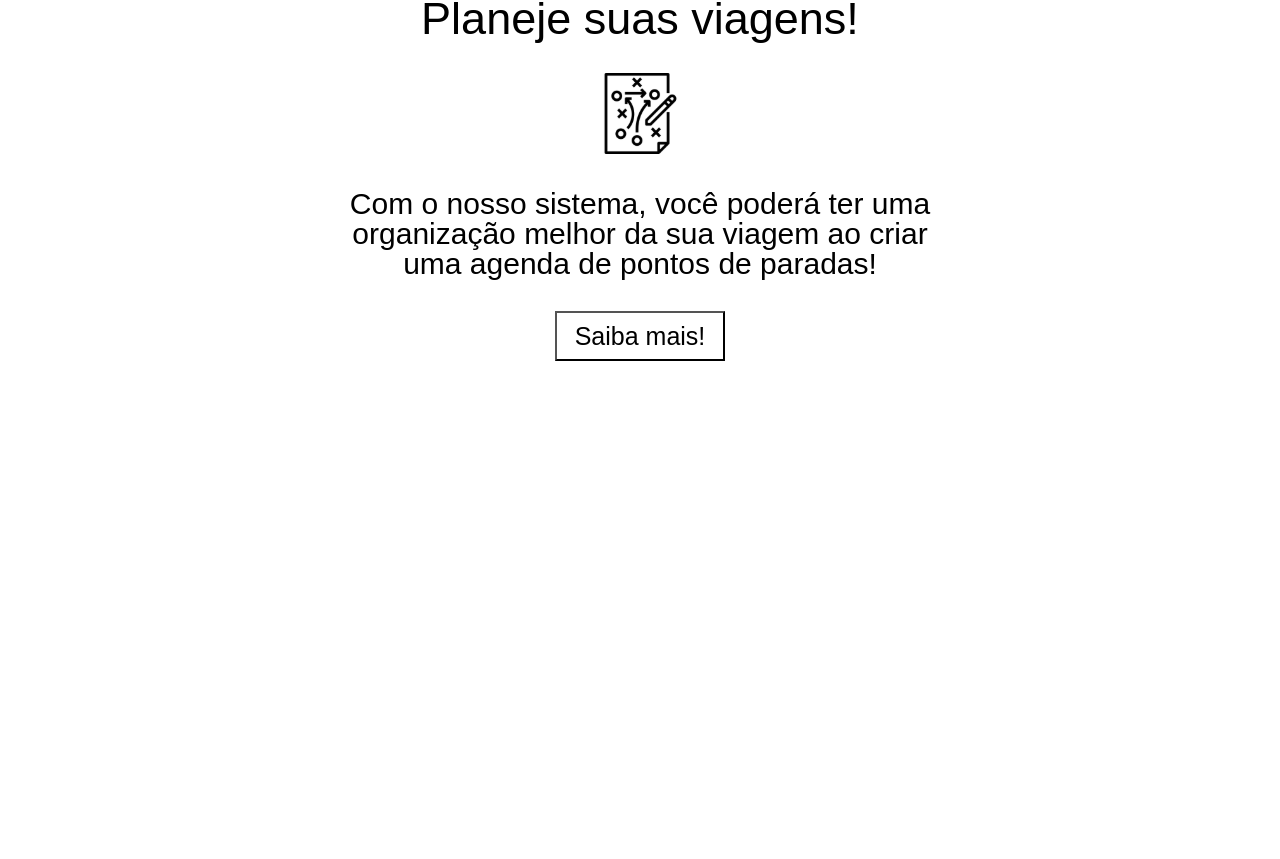
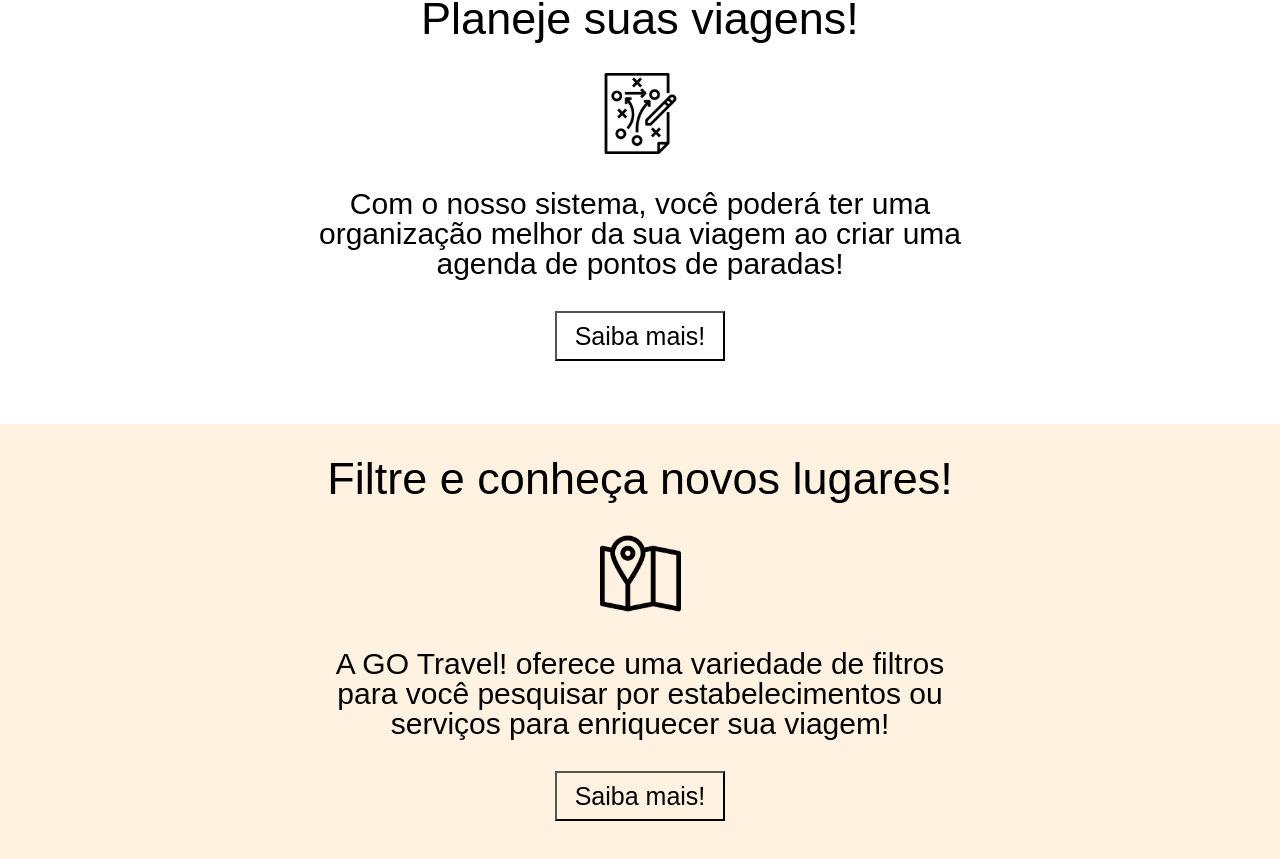
Before and after one commit to JoelSilv4/20201-3adsa-grupo1, a React (Create React App) app in the folder gotravel-frontend/: page / in a window 1280 px wide. Shown: the part 641-1500 px from the top of the page. Before the commit the page ends 1122 px from the top, so only its background shows below. Built offline with nearby package versions, Linux system fonts and the light colour scheme.

Commit message:
finaliza segunda section de informações

```diff
--- a/gotravel-frontend/src/components/Organisms/ContainerKnowMore/ContainerKnowMore.style.js
+++ b/gotravel-frontend/src/components/Organisms/ContainerKnowMore/ContainerKnowMore.style.js
@@ -2,7 +2,7 @@ import styled from 'styled-components';
 
 export const ContainerInfo = styled.section`
     background-color: ${props => props.color};
-    height: 485px;
+    height: 460px;
     text-align: center;
 `
 
@@ -10,11 +10,11 @@ export const TitleInfo = styled.h2`
     font-size: 45px;
     font-weight: 600px;
     color: ${props => props.titleColor};
-    margin-top: 32px;
+    padding-top: 32px;
 `
 
 export const IconWrapper = styled.div`
-    margin-top: 32px;
+    padding-top: 32px;
     svg {
         height: 81px;
         width: 81px;
@@ -23,11 +23,11 @@ export const IconWrapper = styled.div`
 
 export const DescriptionInfo = styled.p`
     font-size: 30px;
-    margin: 32px 0 32px 0;
+    padding: 32px 0 32px 0;
     color: ${props => props.titleColor};
 `
 
 export const DescriptionWrapper = styled.div`
-    width: 600px;
+    width: 650px;
     margin: auto;
 `
--- a/gotravel-frontend/src/pages/App.js
+++ b/gotravel-frontend/src/pages/App.js
@@ -5,6 +5,7 @@ import ContainerImageBackground from '../components/Molecules/ContainerImageBack
 import img from '../components/assets/banner-image.png';
 import ContainerKnowMore from '../components/Organisms/ContainerKnowMore'
 import {ReactComponent as ProcessIcon} from '../components/assets/process.svg'
+import {ReactComponent as MapIcon} from '../components/assets/map-icon.svg'
 
 const App = () => {
   return (
@@ -24,8 +25,16 @@ const App = () => {
         icon={<ProcessIcon />}
         description='Com o nosso sistema, você poderá ter uma organização melhor da sua viagem ao criar uma agenda de pontos de paradas!'
         textButton='Saiba mais!'
-        textColorButton='black'>
-        </ContainerKnowMore>
+        textColorButton='black'
+        />
+        <ContainerKnowMore
+          title='Filtre e conheça novos lugares!'
+          icon={<MapIcon />}
+          description='A GO Travel! oferece uma variedade de filtros para você pesquisar por estabelecimentos ou serviços para enriquecer sua viagem!'
+          backgroundColor="#FFF2E1"
+          textButton='Saiba mais!'
+          textColorButton='black'
+        />
     </Layout>
   )
 }
```
